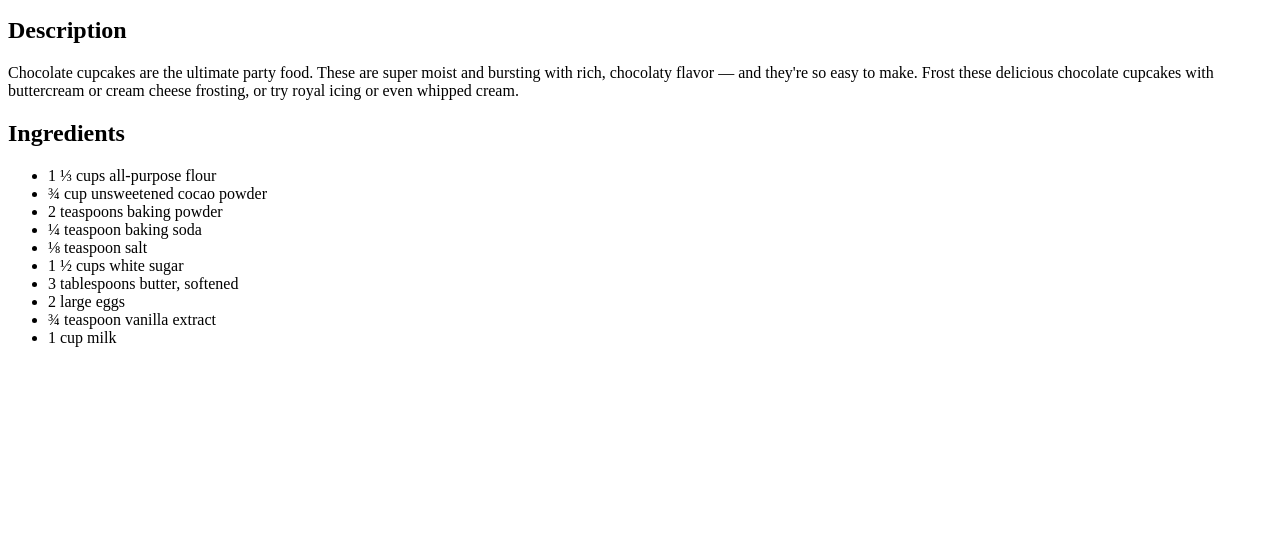
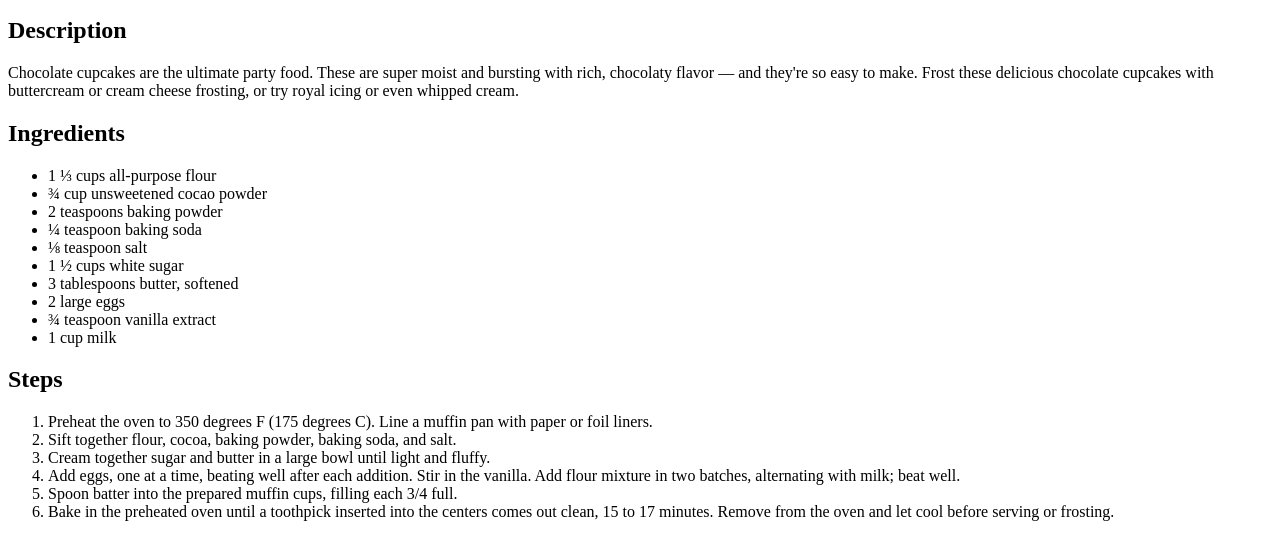
Before and after one commit to elizemike/odin-recipes, a plain HTML site: page recipes/cupcakes.html in a window 1280 px wide. Shown: the part 101-660 px from the top of the page. Drawn offline with Linux system fonts and the light colour scheme.

Commit message:
Add steps for cupcake

```diff
--- a/recipes/cupcakes.html
+++ b/recipes/cupcakes.html
@@ -26,6 +26,14 @@
         <li> &frac34; teaspoon vanilla extract </li>
         <li> 1 cup milk </li>
     </ul>
-
+    <h2> Steps </h2>
+    <ol>
+        <li> Preheat the oven to 350 degrees F (175 degrees C). Line a muffin pan with paper or foil liners. </li>
+        <li> Sift together flour, cocoa, baking powder, baking soda, and salt. </li>
+        <li> Cream together sugar and butter in a large bowl until light and fluffy. </li>
+        <li> Add eggs, one at a time, beating well after each addition. Stir in the vanilla. Add flour mixture in two batches, alternating with milk; beat well. </li>
+        <li> Spoon batter into the prepared muffin cups, filling each 3/4 full. </li>
+        <li>Bake in the preheated oven until a toothpick inserted into the centers comes out clean, 15 to 17 minutes. Remove from the oven and let cool before serving or frosting.</li>
+    </ol>
 </body>
 </html>
```
